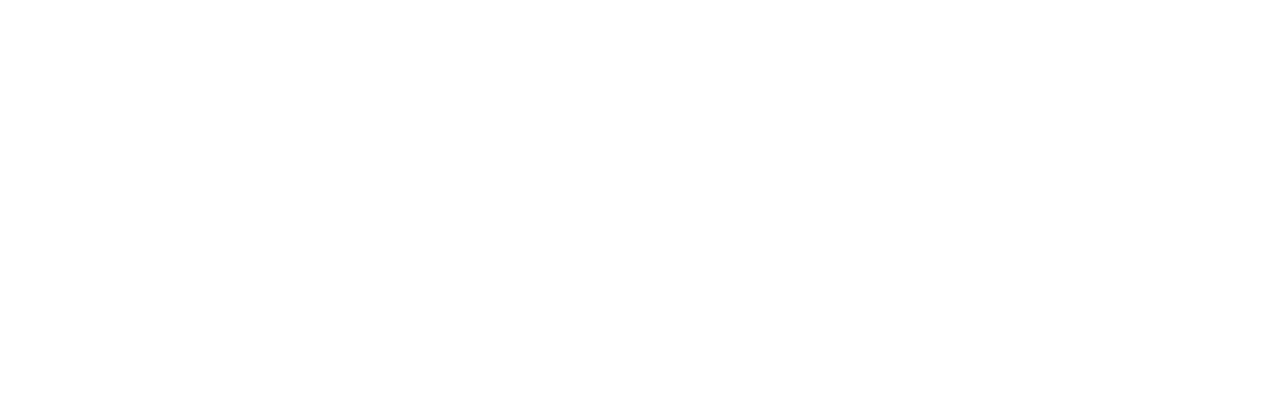
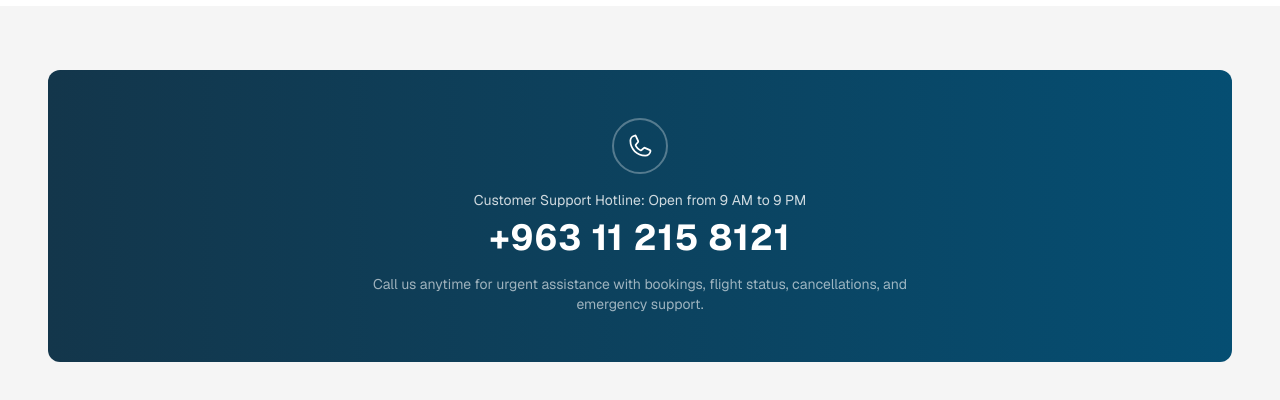
Before and after one commit to Digital2025-byte/CMS-Library, a Next.js app: page / in a window 1280 px wide. Shown: the part 1563-1963 px from the top of the page. Before the commit the page ends 1569 px from the top, so only its background shows below. Built offline with nearby package versions, Linux system fonts and the light colour scheme.

Commit message:
Add CallUs component for customer support integration

```diff
--- /dev/null
+++ b/src/app/cmsComponents/CallUs/components/CallUsContainer.jsx
@@ -0,0 +1,13 @@
+export default function CallUsContainer({ lang, dir, children }) {
+  return (
+    <div
+      className="w-full bg-surface-1"
+      lang={lang}
+      dir={dir || (lang === "ar" ? "rtl" : "ltr")}
+    >
+      <section className="mx-auto w-full max-w-7xl px-4 py-8 sm:px-6 sm:py-12 lg:px-12 lg:py-16">
+        {children}
+      </section>
+    </div>
+  );
+}
--- /dev/null
+++ b/src/app/cmsComponents/CallUs/components/CallUsIcon.jsx
@@ -0,0 +1,9 @@
+import { PhoneIcon } from "@phosphor-icons/react";
+
+export default function CallUsIcon() {
+  return (
+    <div className="mx-auto mb-4 flex h-14 w-14 items-center justify-center rounded-full border-2 border-white/30">
+      <PhoneIcon size={28} className="text-white rtl:-scale-x-100" />
+    </div>
+  );
+}
--- /dev/null
+++ b/src/app/cmsComponents/CallUs/components/CallUsPhone.jsx
@@ -0,0 +1,15 @@
+export default function CallUsPhone({ phoneText, href }) {
+  if (!phoneText) {
+    return null;
+  }
+
+  return (
+    <a
+      dir="ltr"
+      href={href || "#"}
+      className="text-3xl font-bold tracking-wide text-white transition-colors hover:text-accent-1 md:text-4xl"
+    >
+      +{phoneText}
+    </a>
+  );
+}
--- /dev/null
+++ b/src/app/cmsComponents/CallUs/index.jsx
@@ -0,0 +1,39 @@
+"use client";
+
+import CallUsIcon from "./components/CallUsIcon";
+import CallUsPhone from "./components/CallUsPhone";
+import { getCallUsContent } from "./utils/helpers";
+
+const CallUs = ({ data }) => {
+  const { upperText, mainText, bottomText, phoneHref, hasContent } =
+    getCallUsContent(data);
+
+  if (!hasContent) {
+    return null;
+  }
+
+  return (
+    <div
+      className="w-full rounded-xl px-6 py-12 text-center"
+      style={{
+        background: "linear-gradient(90deg, #13364B 0%, #054E72 100%)",
+      }}
+    >
+      <CallUsIcon />
+
+      {upperText ? (
+        <p className="mb-2 text-sm text-white/80">{upperText}</p>
+      ) : null}
+
+      <CallUsPhone phoneText={mainText} href={phoneHref} />
+
+      {bottomText ? (
+        <p className="mx-auto mt-4 max-w-xl text-sm text-white/60">
+          {bottomText}
+        </p>
+      ) : null}
+    </div>
+  );
+};
+
+export default CallUs;
--- /dev/null
+++ b/src/app/cmsComponents/CallUs/utils/data.js
@@ -0,0 +1,16 @@
+/**
+ * Builds CMS-shaped CallUs data from i18next translations.
+ */
+export function buildCallUsData(t) {
+  return {
+    translations: [
+      {
+        content: {
+          upperText: t("callUs.upperText"),
+          mainText: t("callUs.mainText"),
+          bottomText: t("callUs.bottomText"),
+        },
+      },
+    ],
+  };
+}
--- /dev/null
+++ b/src/app/cmsComponents/CallUs/utils/helpers.js
@@ -0,0 +1,31 @@
+/**
+ * Normalizes phone text that sometimes arrives like "963112158121.0".
+ */
+export function normalizePhoneText(value) {
+  return String(value || "").replace(/\.0+$/, "");
+}
+
+/**
+ * Builds a tel: href from a display phone number (spaces stripped).
+ */
+export function getPhoneHref(phoneText) {
+  const digits = String(phoneText || "").replace(/\s/g, "");
+  return digits ? `tel:+${digits}` : "#";
+}
+
+export function getCallUsContent(data) {
+  const content = data?.translations?.[0]?.content || {};
+
+  const upperText = content?.["upper-text"] || content?.upperText || "";
+  const mainText = content?.["main-text"] || content?.mainText || "";
+  const bottomText = content?.["bottom-text"] || content?.bottomText || "";
+  const normalizedMainText = normalizePhoneText(mainText);
+
+  return {
+    upperText,
+    mainText: normalizedMainText,
+    bottomText,
+    phoneHref: getPhoneHref(normalizedMainText),
+    hasContent: Boolean(upperText || normalizedMainText || bottomText),
+  };
+}
--- a/src/app/page.js
+++ b/src/app/page.js
@@ -7,6 +7,9 @@
 import AccordionWithImages from "@/app/cmsComponents/AccordionWithImages";
 import AccordionImagesContainer from "@/app/cmsComponents/AccordionWithImages/components/AccordionImagesContainer";
 import { buildAccordionWithImagesData } from "@/app/cmsComponents/AccordionWithImages/utils/data";
+import CallUs from "@/app/cmsComponents/CallUs";
+import CallUsContainer from "@/app/cmsComponents/CallUs/components/CallUsContainer";
+import { buildCallUsData } from "@/app/cmsComponents/CallUs/utils/data";
 import LanguageSwitcher from "@/i18n/LanguageSwitcher";
 import { isRtl } from "@/i18n/settings";
 
@@ -16,6 +19,7 @@
   const dir = isRtl(lang) ? "rtl" : "ltr";
   const accordionData = buildAccordionData(t);
   const accordionWithImagesData = buildAccordionWithImagesData(t);
+  const callUsData = buildCallUsData(t);
 
   return (
     <main>
@@ -32,6 +36,10 @@
       <AccordionImagesContainer lang={lang} dir={dir}>
         <AccordionWithImages data={accordionWithImagesData} />
       </AccordionImagesContainer>
+
+      <CallUsContainer lang={lang} dir={dir}>
+        <CallUs data={callUsData} />
+      </CallUsContainer>
     </main>
   );
 }
--- a/src/i18n/locales/ar.json
+++ b/src/i18n/locales/ar.json
@@ -47,5 +47,10 @@
         "description": "صل جاهزًا مع إرشادات ومعلومات مفيدة عن وجهتك القادمة."
       }
     ]
+  },
+  "callUs": {
+    "upperText": "هل تحتاج مساعدة؟ اتصل بنا الآن",
+    "mainText": "963 11 215 8121",
+    "bottomText": "فريق خدمة العملاء جاهز لمساعدتك في الحجوزات والتعديلات واستفسارات السفر."
   }
 }
--- a/src/i18n/locales/en.json
+++ b/src/i18n/locales/en.json
@@ -47,5 +47,10 @@
         "description": "Arrive ready with helpful destination guidance and travel information for your next stop."
       }
     ]
+  },
+  "callUs": {
+    "upperText": "Customer Support Hotline: Open from 9 AM to 9 PM",
+    "mainText": "963 11 215 8121",
+    "bottomText": "Call us anytime for urgent assistance with bookings, flight status, cancellations, and emergency support."
   }
 }
```
